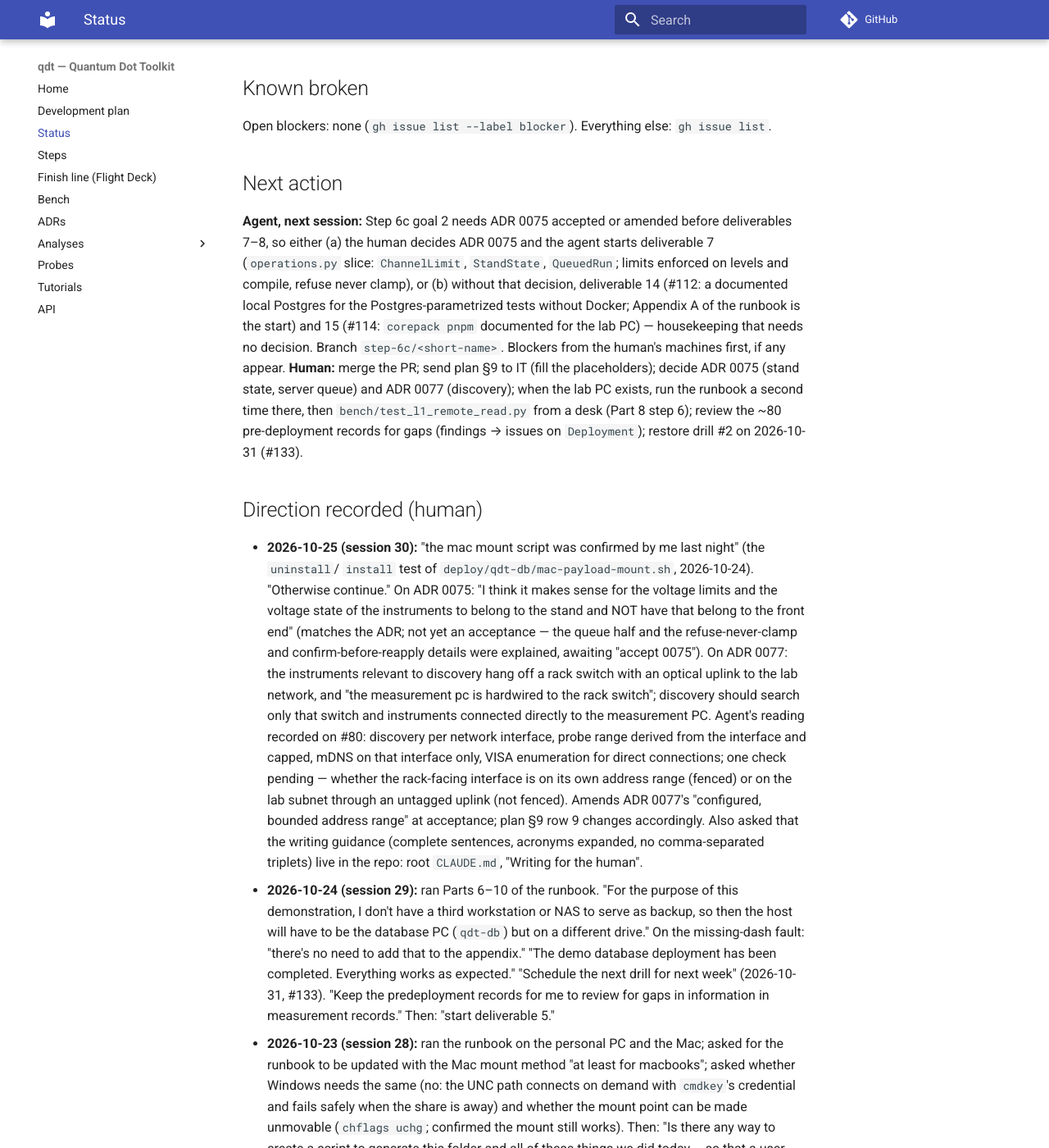
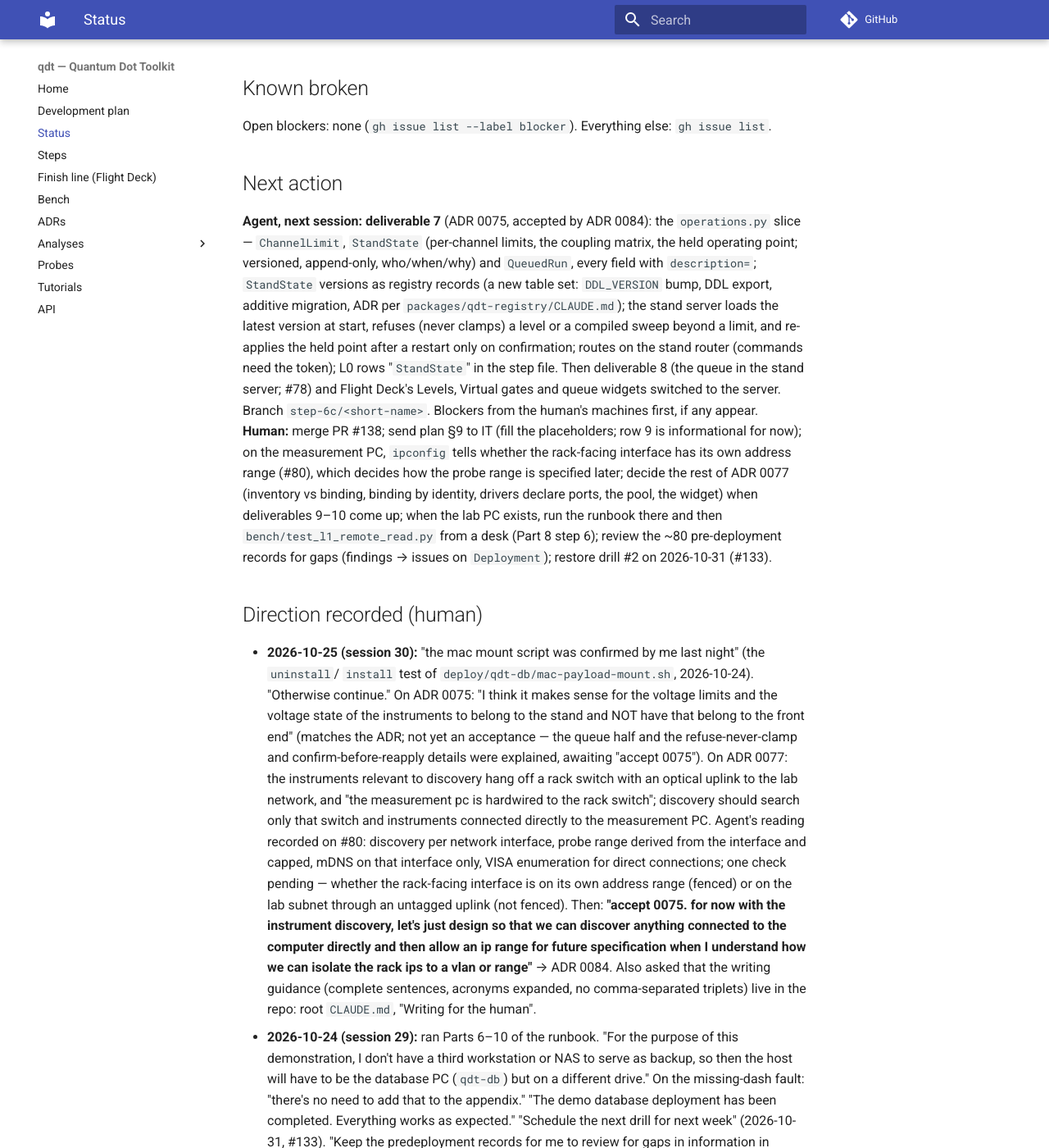
Before and after one commit to CowboyQuantum/qdt, an MkDocs documentation site: the page built from docs/STATUS.md, in a window 1280 px wide and 1400 px high, scrolled down 1702 px. Shown: the whole window at 82% size. Built offline with MkDocs 1.6.1 and Material for MkDocs 9.7.7, drawn with Linux system fonts in a browser that asks for light colours; comment, search, counter and statistics services are not loaded; some of the changed text lies outside the part shown.

Commit message:
docs(adr): 0084 — ADR 0075 accepted as written; discovery begins with directly connected instruments and an empty-by-default probe range (narrows 0077)
Step file: ADR 0075 settled, ADR 0077's scope narrowed, the probe range informational in the IT ask.
STATUS: next action is deliverable 7 (the operations.py slice, StandState versions in the registry,
limits enforced by the stand server); the human's words recorded; decisions pending reduced to ADR 0077.

Co-Authored-By: Claude Fable 5.1 <noreply@anthropic.com>

```diff
--- a/docs/STATUS.md
+++ b/docs/STATUS.md
@@ -8,7 +8,7 @@
 deliverables 2 (code half), 3, 4, 5 in L0; **deliverable 1 rehearsed end to end** on the human's personal
 PC and Mac (runbook Parts 1–10, 2026-10-23/24, `bench/reports/2026-10-24-step6c.md`); **this session: the
 L1 rows scripted (`bench/test_l1_remote_read.py`), deliverable 6 (plan §9) written, deliverable 12 (#77)
-done.** Steps 0–6 and 6b are DONE. Milestone `Deployment`.
+done, ADR 0075 accepted (ADR 0084).** Steps 0–6 and 6b are DONE. Milestone `Deployment`.
 **Branch:** `step-6c/l1-remote-read` (PR against `main`; the human merges). Merged before this session:
 #134, #136 (the command token).
 **Last session:** 2026-10-25 (session 30), no bench.
@@ -51,17 +51,23 @@ done.** Steps 0–6 and 6b are DONE. Milestone `Deployment`.
 Open blockers: none (`gh issue list --label blocker`). Everything else: `gh issue list`.
 
 ## Next action
-**Agent, next session:** Step 6c goal 2 needs ADR 0075 accepted or amended before deliverables 7–8, so
-either (a) the human decides ADR 0075 and the agent starts deliverable 7 (`operations.py` slice:
-`ChannelLimit`, `StandState`, `QueuedRun`; limits enforced on levels and compile, refuse never clamp), or
-(b) without that decision, deliverable 14 (#112: a documented local Postgres for the Postgres-parametrized
-tests without Docker; Appendix A of the runbook is the start) and 15 (#114: `corepack pnpm` documented for
-the lab PC) — housekeeping that needs no decision. Branch `step-6c/<short-name>`. Blockers from the human's
-machines first, if any appear.
-**Human:** merge the PR; send plan §9 to IT (fill the placeholders); decide ADR 0075 (stand state, server
-queue) and ADR 0077 (discovery); when the lab PC exists, run the runbook a second time there, then
-`bench/test_l1_remote_read.py` from a desk (Part 8 step 6); review the ~80 pre-deployment records for gaps
-(findings → issues on `Deployment`); restore drill #2 on 2026-10-31 (#133).
+**Agent, next session:** **deliverable 7** (ADR 0075, accepted by ADR 0084): the `operations.py` slice —
+`ChannelLimit`, `StandState` (per-channel limits, the coupling matrix, the held operating point; versioned,
+append-only, who/when/why) and `QueuedRun`, every field with `description=`; `StandState` versions as
+registry records (a new table set: `DDL_VERSION` bump, DDL export, additive migration, ADR per
+`packages/qdt-registry/CLAUDE.md`); the stand server loads the latest version at start, refuses (never
+clamps) a level or a compiled sweep beyond a limit, and re-applies the held point after a restart only on
+confirmation; routes on the stand router (commands need the token); L0 rows "`StandState`" in the step
+file. Then deliverable 8 (the queue in the stand server; #78) and Flight Deck's Levels, Virtual gates and
+queue widgets switched to the server. Branch `step-6c/<short-name>`. Blockers from the human's machines
+first, if any appear.
+**Human:** merge PR #138; send plan §9 to IT (fill the placeholders; row 9 is informational for now); on the
+measurement PC, `ipconfig` tells whether the rack-facing interface has its own address range (#80), which
+decides how the probe range is specified later; decide the rest of ADR 0077 (inventory vs binding, binding
+by identity, drivers declare ports, the pool, the widget) when deliverables 9–10 come up; when the lab PC
+exists, run the runbook there and then `bench/test_l1_remote_read.py` from a desk (Part 8 step 6); review
+the ~80 pre-deployment records for gaps (findings → issues on `Deployment`); restore drill #2 on 2026-10-31
+(#133).
 
 ## Direction recorded (human)
 - **2026-10-25 (session 30):** "the mac mount script was confirmed by me last night" (the `uninstall`/
@@ -75,9 +81,11 @@ queue) and ADR 0077 (discovery); when the lab PC exists, run the runbook a secon
   discovery per network interface, probe range derived from the interface and capped, mDNS on that
   interface only, VISA enumeration for direct connections; one check pending — whether the rack-facing
   interface is on its own address range (fenced) or on the lab subnet through an untagged uplink (not
-  fenced). Amends ADR 0077's "configured, bounded address range" at acceptance; plan §9 row 9 changes
-  accordingly. Also asked that the writing guidance (complete sentences, acronyms expanded, no
-  comma-separated triplets) live in the repo: root `CLAUDE.md`, "Writing for the human".
+  fenced). Then: **"accept 0075. for now with the instrument discovery, let's just design so that we can
+  discover anything connected to the computer directly and then allow an ip range for future specification
+  when I understand how we can isolate the rack ips to a vlan or range"** → ADR 0084. Also asked that the
+  writing guidance (complete sentences, acronyms expanded, no comma-separated triplets) live in the repo:
+  root `CLAUDE.md`, "Writing for the human".
 - **2026-10-24 (session 29):** ran Parts 6–10 of the runbook. "For the purpose of this demonstration, I
   don't have a third workstation or NAS to serve as backup, so then the host will have to be the database
   PC (`qdt-db`) but on a different drive." On the missing-dash fault: "there's no need to add that to the
@@ -107,7 +115,7 @@ queue) and ADR 0077 (discovery); when the lab PC exists, run the runbook a secon
 - Earlier direction (sessions ≤ 25): `git show b94193f:docs/STATUS.md`, § Direction recorded.
 
 ## Decisions pending
-All are `decision` issues (`gh issue list --label decision`), plus Step 6c's remaining open decisions:
-ADR 0075 (before deliverables 7–8), ADR 0077 (before 9–10), the LAN probe range (now asked of IT in plan
-§9 row 9, with deliverable 6). How a script gets payload bytes is settled: HTTP from the read server
-(ADR 0081).
+All are `decision` issues (`gh issue list --label decision`), plus Step 6c's remaining open decision:
+ADR 0077 (before deliverables 9–10; its discovery scope is already narrowed by ADR 0084 — direct
+connections now, a configured probe range later once the rack's isolation is known, #80). Settled: ADR
+0075 (ADR 0084, 2026-10-25); how a script gets payload bytes — HTTP from the read server (ADR 0081).
```
Also changed, not shown: docs/adr/0084-adr-0075-accepted-discovery-scoped-to-direct-connections-and-a-configured-range.md (added, +68 -0 lines), docs/adr/README.md (+3 -2 lines), docs/steps/06c-lab-deployment.md (+10 -7 lines).
